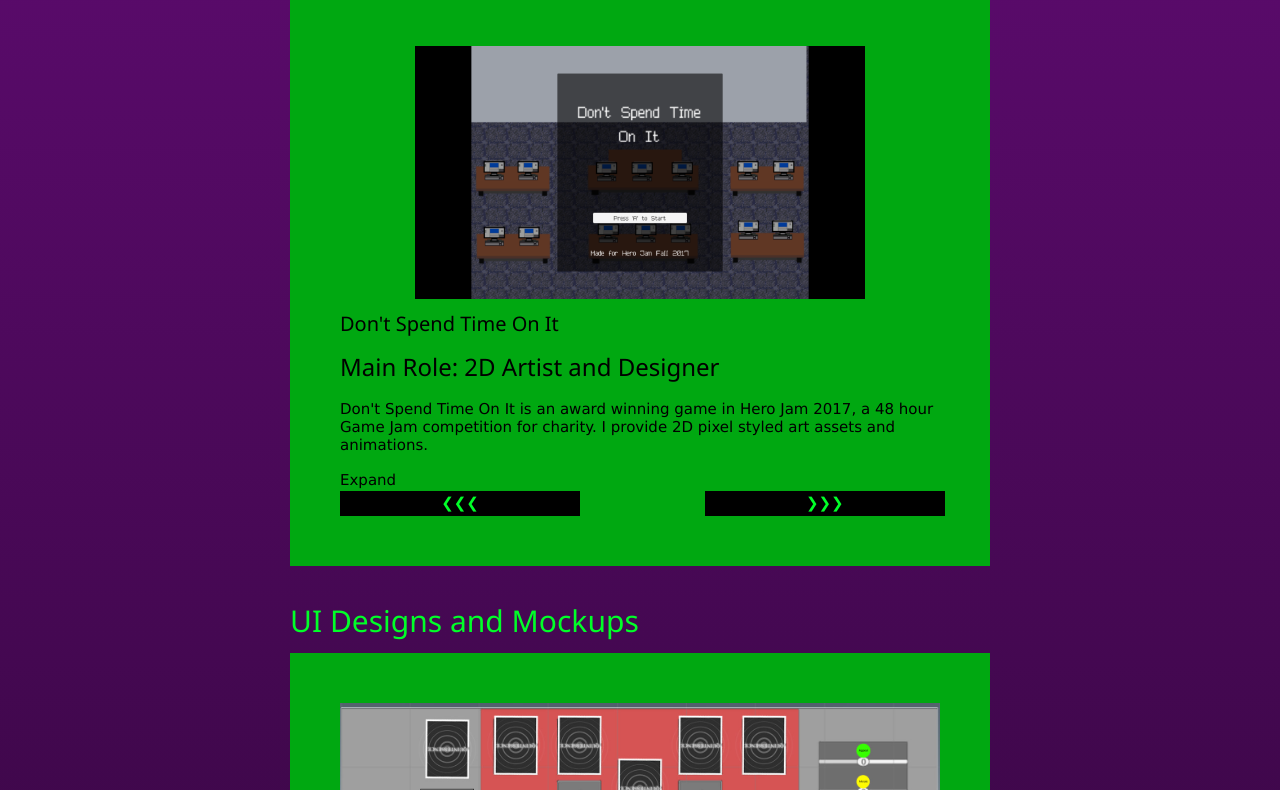
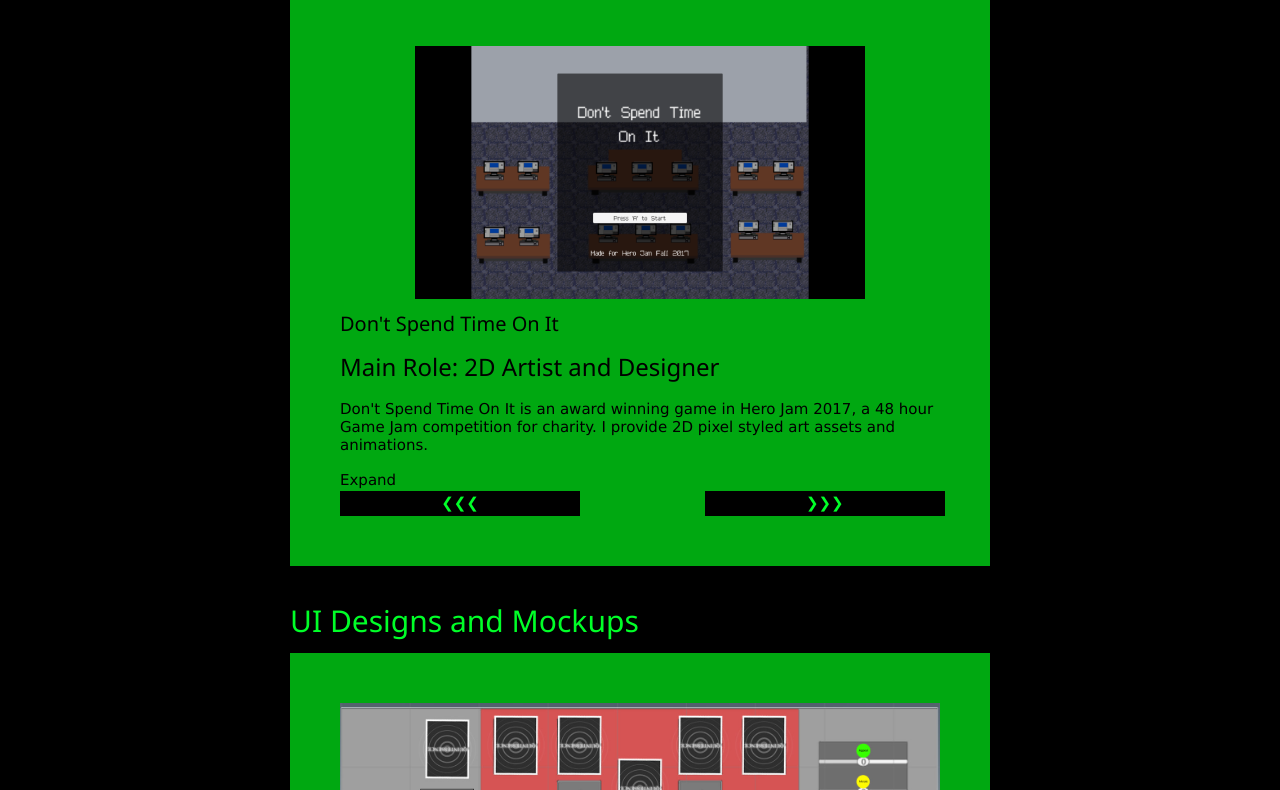
Before and after one commit to ajdillon/ajdillon.github.io, a plain HTML site: page index.html in a window 1280 px wide. Shown: the part 187-977 px from the top of the page. Drawn offline with nearby package versions, Linux system fonts and the light colour scheme.

Commit message:
Background color changed to black

```diff
--- a/index.html
+++ b/index.html
@@ -11,7 +11,7 @@
       padding: 1%;
       color: #00FF28;
       background-color: black;
-      background: linear-gradient(#5E0B70, black);
+
     }
     hr{
       border-color: #00FF28;
```
